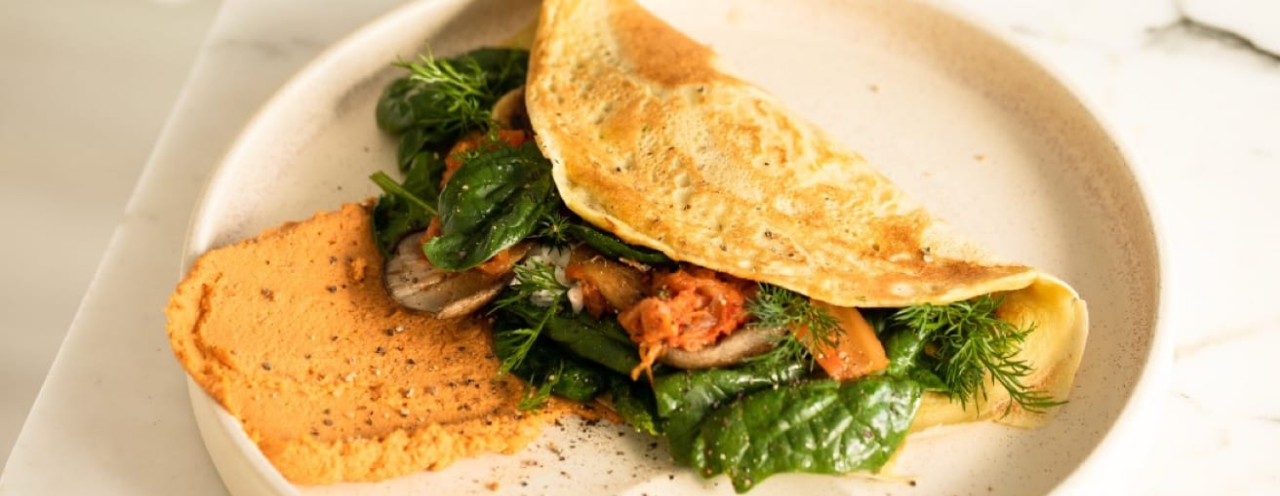
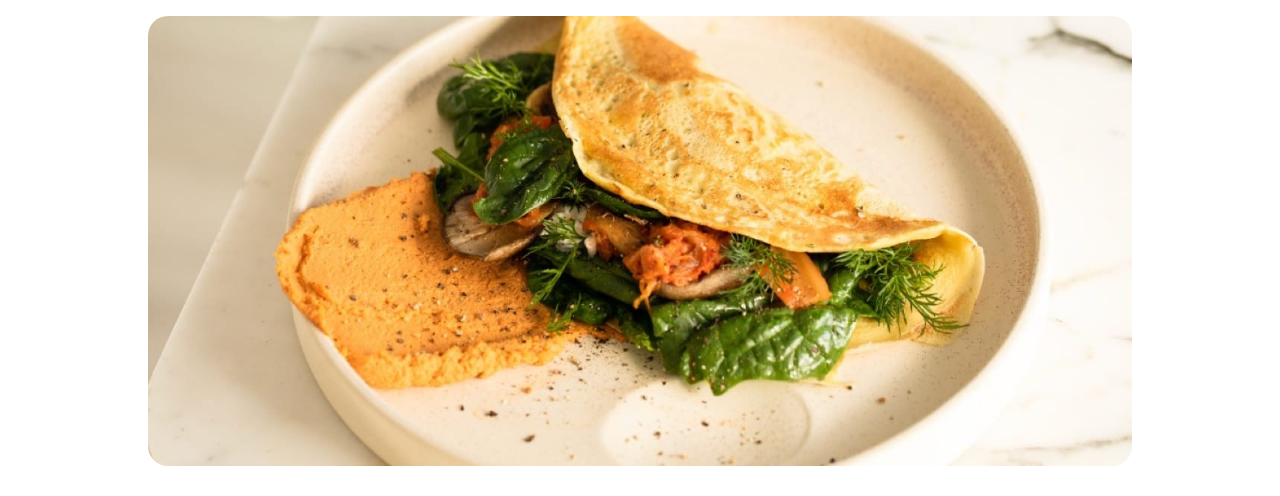
Before and after one commit to JuanTwoFour/Recipe-Page, a plain HTML site: page index.html in a window 1280 px wide. Shown: the top 496 px of the page. Drawn offline with Linux system fonts and the light colour scheme.

Commit message:
styles complete

```diff
--- a/styles.css
+++ b/styles.css
@@ -3,6 +3,23 @@
   padding: 0;
   margin: 0;
   font-family: serif;
+}
+
+@media screen and (min-width: 1024px) {
+
+  body {
+    max-width: 1024px;
+    margin: 0 auto;
+    padding: 0 20px;
+    box-sizing: border-box;
+  }
+
+  header img {
+    width: 100%;
+    height: auto;
+    margin-top: 1rem;
+    border-radius: 20px;
+  }
 }
 
 .attribution {
```
